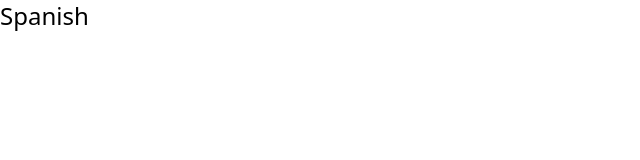
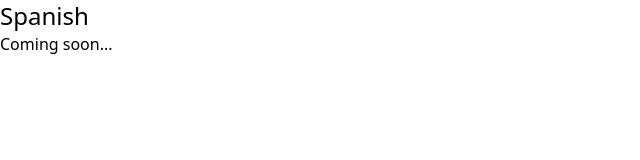
Before and after one commit to cha0sg0d/site, a SvelteKit app: page /spanish in a window 1280 px wide. Shown: the top 160 px of the page, without its empty margins (0-640 px from the left). Built offline with nearby package versions, Linux system fonts and the light colour scheme.

Commit message:
feat: hide unused info

```diff
--- a/src/app.html
+++ b/src/app.html
@@ -10,4 +10,5 @@
 	<body data-sveltekit-preload-data="hover">
 		<div style="display: contents">%sveltekit.body%</div>
 	</body>
+	<script defer data-domain="toeknee.xyz" src="https://plausible.io/js/script.js"></script>
 </html>
--- a/src/pages/Blog.svelte
+++ b/src/pages/Blog.svelte
@@ -3,13 +3,13 @@
 	import type { PageData } from '../routes/blog/$types';
 
 	export let data: PageData;
-	console.log(`DATA`, data);
 </script>
 
-<div class="px-10 pb-10">
+<p>Coming soon...</p>
+<!-- <div class="px-10 pb-10">
 	{#if data.posts}
 		{#each data.posts as { meta }}
 			<BlogLink title={meta.title} date={meta.date} />
 		{/each}
 	{/if}
-</div>
+</div> -->
--- a/src/pages/Home.svelte
+++ b/src/pages/Home.svelte
@@ -1,8 +1,3 @@
-<script>
-	import { base } from '$app/paths';
-	console.log(base);
-</script>
-
 <div class="ml-5">
 	<p>Style coming soon...</p>
 	<ul>
@@ -13,7 +8,7 @@
 			>
 		</li>
 		<li><a href="https://twitter.com/cha0sg0d_" target="_blank">Twitter</a></li>
-		<li><a href="{base}/blog">Blog</a></li>
-		<li><a href="{base}/spanish">Spanish</a></li>
+		<li><a href="/blog">Blog</a></li>
+		<li><a href="/spanish">Spanish</a></li>
 	</ul>
 </div>
--- a/src/routes/spanish/+page.svelte
+++ b/src/routes/spanish/+page.svelte
@@ -1 +1,3 @@
 <h1>Spanish</h1>
+
+<p>Coming soon...</p>
```
